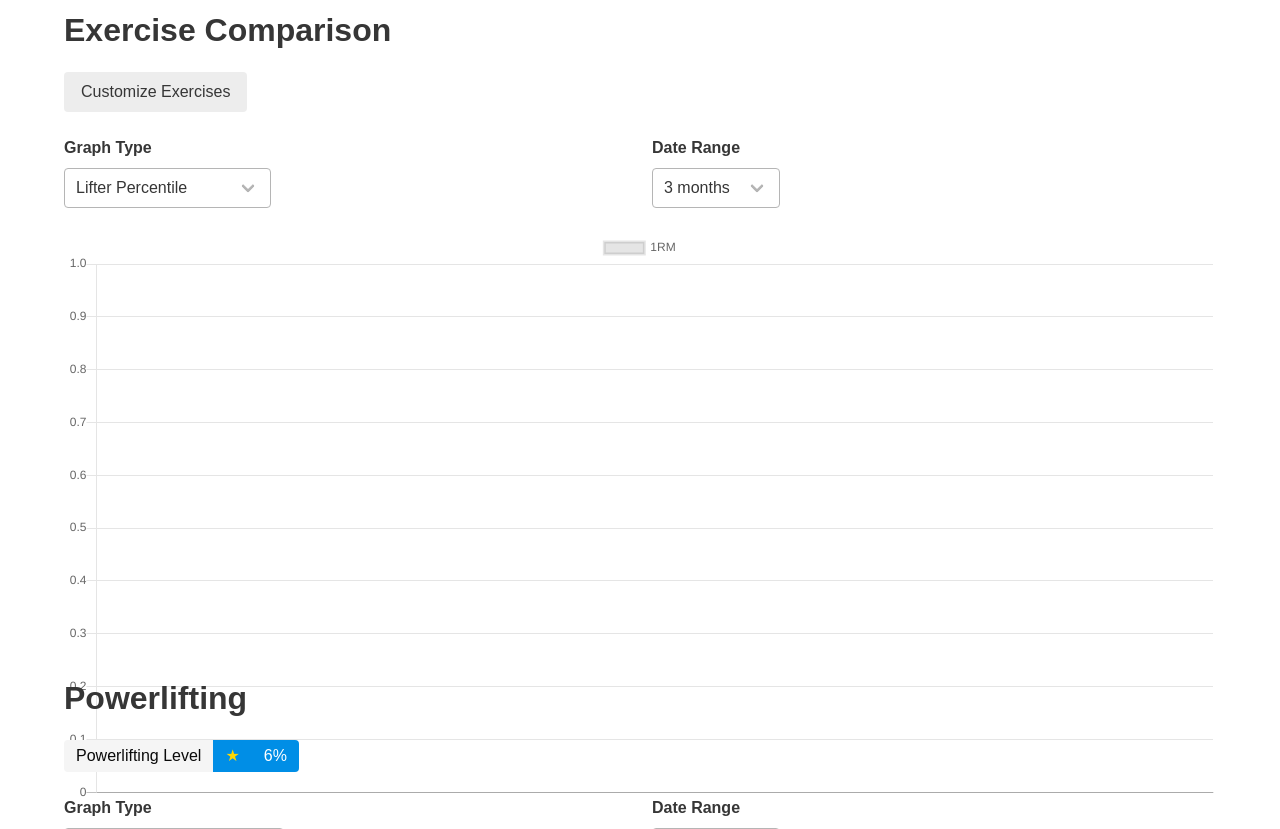
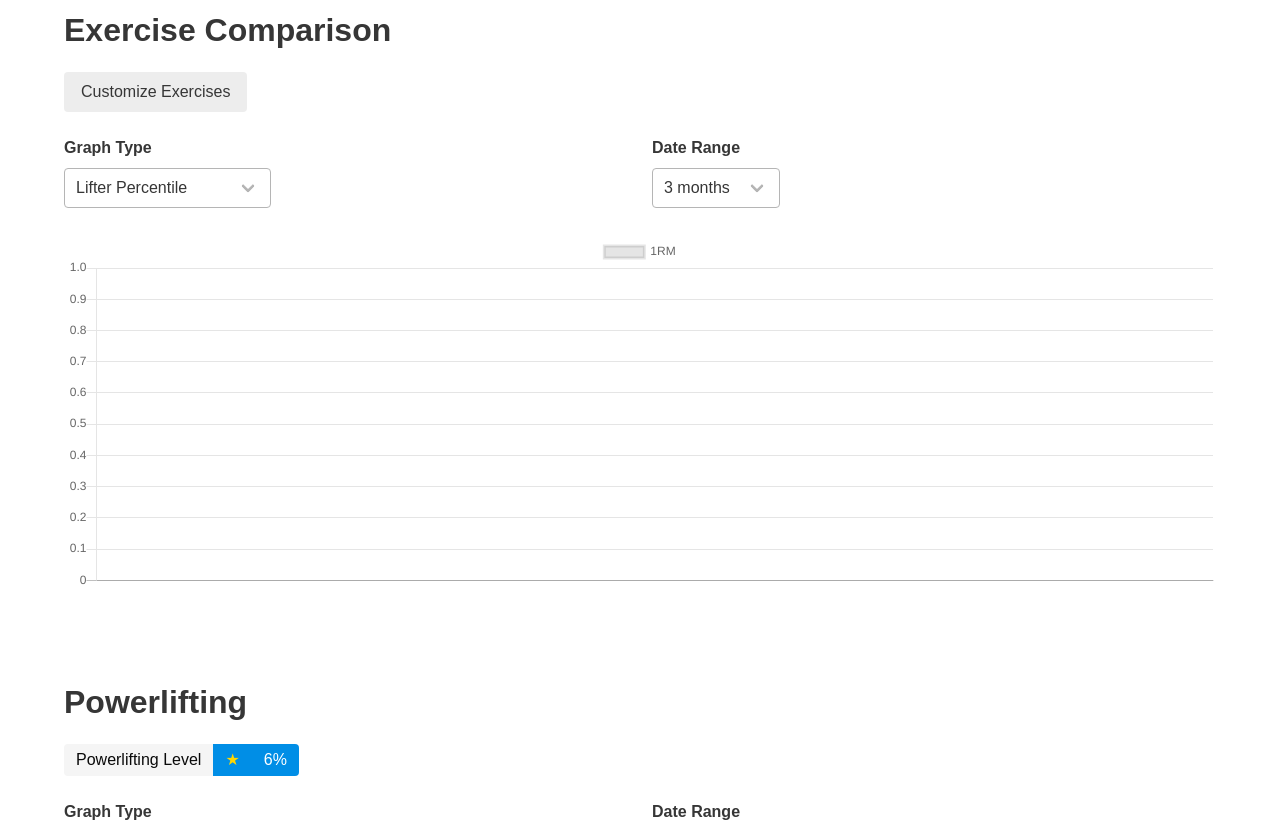
Before and after one commit to Codven/workoutnote_django, a Django app: page /exercises/ in a window 1280 px wide. Shown: the part 354-1183 px from the top of the page. Run offline with Django 3.2, Linux system fonts and the light colour scheme; the visitor is signed in with stand-in values (Sample User, id 1); data that the repository does not hold is empty.

Commit message:
plot height set

```diff
--- a/templates/profile/exercises.html
+++ b/templates/profile/exercises.html
@@ -111,7 +111,7 @@
                                     <div class=""></div>
                                 </div>
                             </div>
-                            <canvas id="exercise_comparison_chart"></canvas>
+                            <canvas id="exercise_comparison_chart" class="graph chartjs-render-monitor" width="1598" height="500" style="display: block; height: 400px; width: 799px;"></canvas>
                         </div>
                     </div>
                 </div>
```
